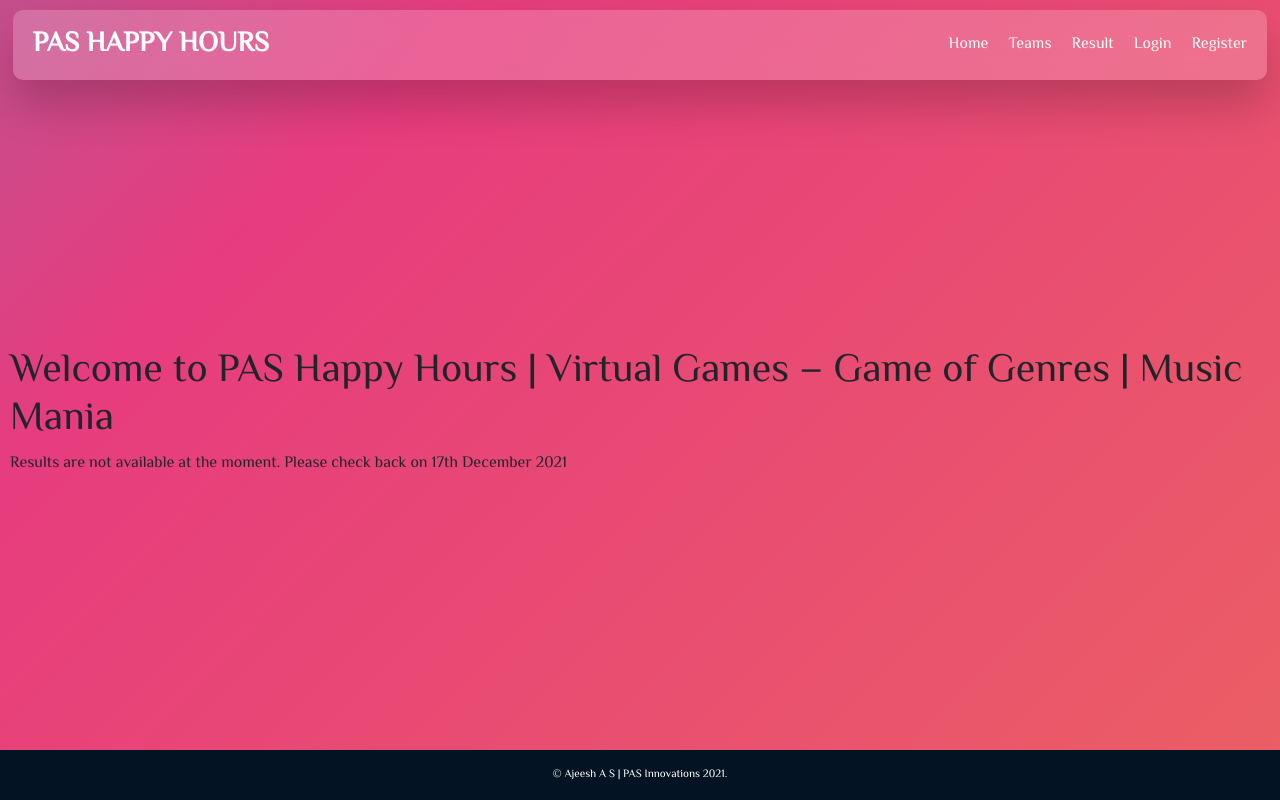
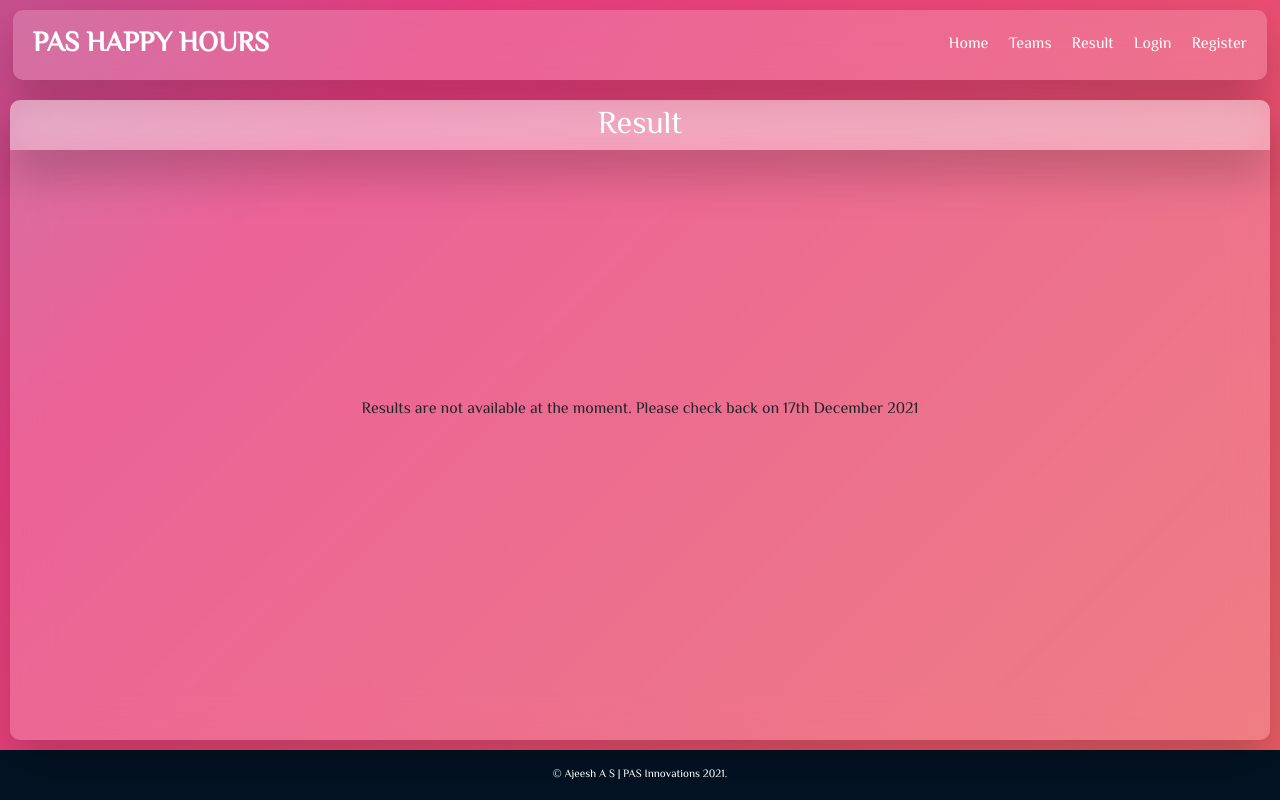
Before and after one commit to Ajeeshas41/pas-happy-hours, a Django app: page /result/ in a window 1280 px wide. Run offline with Django 4.2, Linux system fonts and the light colour scheme; some libraries are stand-ins or nearby versions.

Commit message:
Updated result template

```diff
--- a/main/templates/main/result.html
+++ b/main/templates/main/result.html
@@ -1,8 +1,24 @@
 {% extends "main/base.html" %} {% block container %}
-<div class="">
-    <h1 class="main-heading">Welcome to PAS Happy Hours | Virtual Games – Game of Genres | Music Mania</h1>
-    <div class="rules">
-        <p>Results are not available at the moment. Please check back on 17th December 2021</p>
+<div class="sub-container">
+    <div class="sub-container-heading">
+        <h2>Result</h2>
+    </div>
+    <div class="sub-container-body">
+        {% if not result %}
+        <div class="sub-container-body-message">
+            Results are not available at the moment. Please check back on 17th December 2021
+        </div>
+        <!-- {% endif %} {% for team in teams %}
+        <div class="single-content">
+            <h3>{{ team.teamname }}</h3>
+            <div class="single-content-details">
+                <p>Captain: {{ team.user.first_name }} {{ team.user.last_name }}</p>
+                <p>Participants: {% for p in team.participants.all %}
+                    <span>{{ p.user.first_name }}, </span> {% endfor %}
+                </p>
+            </div>
+        </div>
+        {% endfor %} -->
     </div>
 </div>
 {% endblock container %}
```
